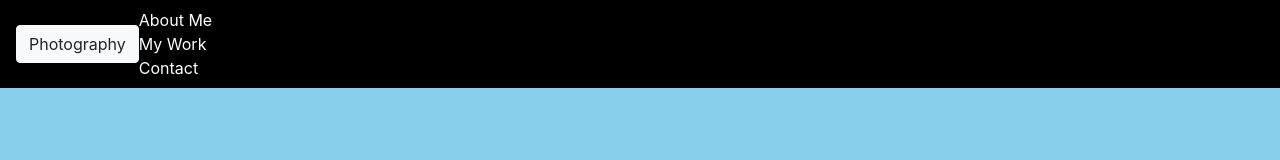
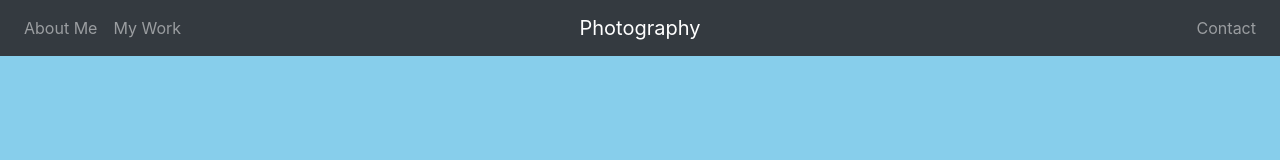
Before and after one commit to IamRash-7/Photography-VanillaJS, a website: page index.html in a window 1280 px wide. Drawn offline with nearby package versions, Linux system fonts and the light colour scheme.

Commit message:
navbar done

```diff
--- a/index.html
+++ b/index.html
@@ -8,18 +8,35 @@
 	<title>Practice1</title>
 </head>
 <body>
-	<nav class="navbar navbar-dark">
+	<nav class="navbar navbar-expand-md navbar-dark bg-dark">
+        <div class="navbar-collapse collapse w-100 order-1 order-md-0 dual-collapse2">
+            <ul class="navbar-nav mr-auto">
+                <li class="nav-item">
+                    <a class="nav-link" href="#">About Me</a>
+                </li>
+                <li class="nav-item">
+                    <a class="nav-link" href="#">My Work</a>
+                </li>
+            </ul>
+        </div>
+        <div class="mx-auto order-0">
+            <a class="navbar-brand mx-auto" href="index.html">Photography</a>
+        </div>
+        <div class="navbar-collapse collapse w-100 order-3 dual-collapse2">
+            <ul class="navbar-nav ml-auto">
+                <li class="nav-item">
+                    <a class="nav-link" href="#">Contact</a>
+                </li>
+            </ul>
+        </div>
+        <button class="navbar-toggler" type="button" data-toggle="collapse" data-target=".dual-collapse2">
+                <span class="navbar-toggler-icon"></span>
+        </button>
+</nav>
 
-		<a type="button" class="btn btn-light" href="index.html">Photography</a>
 
-		<ul class="navbar-nav mr-auto">
-			<li class="nav-item"> About Me </li>
-			<li class="nav-item"> My Work </li>
-			<li class="nav-item"> Contact</li>
-		</ul>
 
-	</nav>
-
+	<script src="node_modules/jquery/dist/jquery.slim.min.js"></script>
 	<script src="node_modules/bootstrap/dist/js/bootstrap.min.js"></script>
 </body>
 </html>
--- a/package.json
+++ b/package.json
@@ -5,7 +5,7 @@
   "main": "index.js",
   "scripts": {
     "test": "echo \"Error: no test specified\" && exit 1",
-    "start":"lite-server"
+    "start": "lite-server"
   },
   "repository": {
     "type": "git",
@@ -18,7 +18,8 @@
   },
   "homepage": "https://github.com/IamRash-7/practice1#readme",
   "dependencies": {
-    "bootstrap": "^4.5.2"
+    "bootstrap": "^4.5.2",
+    "jquery": "^3.5.1"
   },
   "devDependencies": {
     "lite-server": "^2.5.4"
--- a/styles.css
+++ b/styles.css
@@ -7,6 +7,15 @@ nav{
 	background-color: black;
 }
 
-ul li{
-	display: inline;
+.navbar-toggler{
+	width: 47px;
+    height: 34px;
 }
+
+.navbar-toggler .navbar-toggler-icon{
+	width: 100%;
+    float: left;
+    height: 2px;
+	background-color: white;
+	margin-bottom: 5px;
+}
```
Also changed, not shown: myWork.html (deleted, +0 -25 lines), 1 other file.
